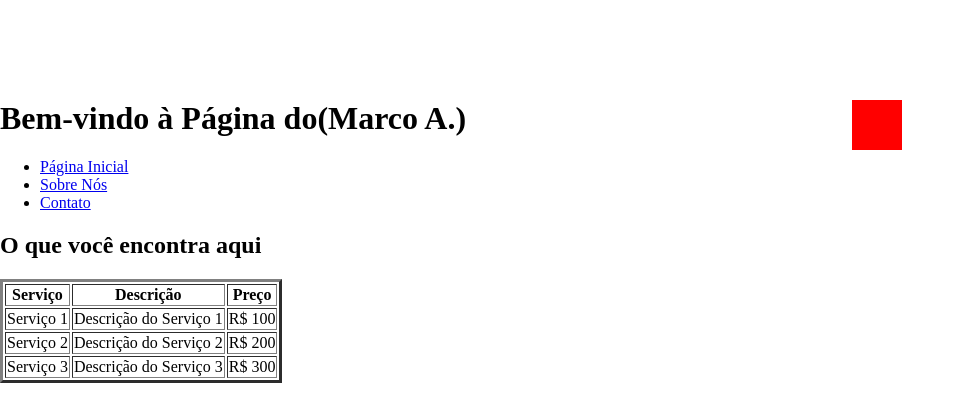
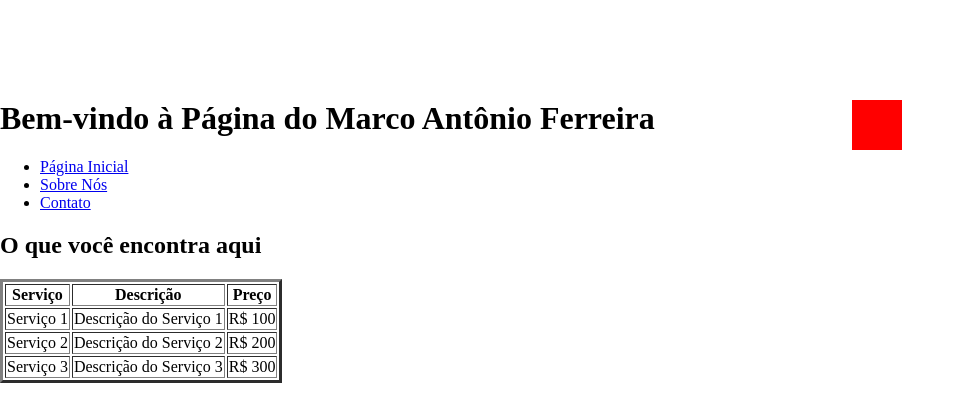
Before and after one commit to usuario303/PENSAMENTO-COMPUTACIONAL, a plain HTML site: page Index.html in a window 1280 px wide. Shown: the top 399 px of the page, without its empty margins (0-965 px from the left). Drawn offline with Linux system fonts and the light colour scheme.

Commit message:
Update Index.html

```diff
--- a/Index.html
+++ b/Index.html
@@ -17,7 +17,7 @@
     <div class="box"></div>
     <script src="script.js"></script>
     <header>
-        <h1>Bem-vindo à Página do(Marco A.) </h1>
+        <h1>Bem-vindo à Página do Marco Antônio Ferreira </h1>
     </header>
 
     <nav>
```
